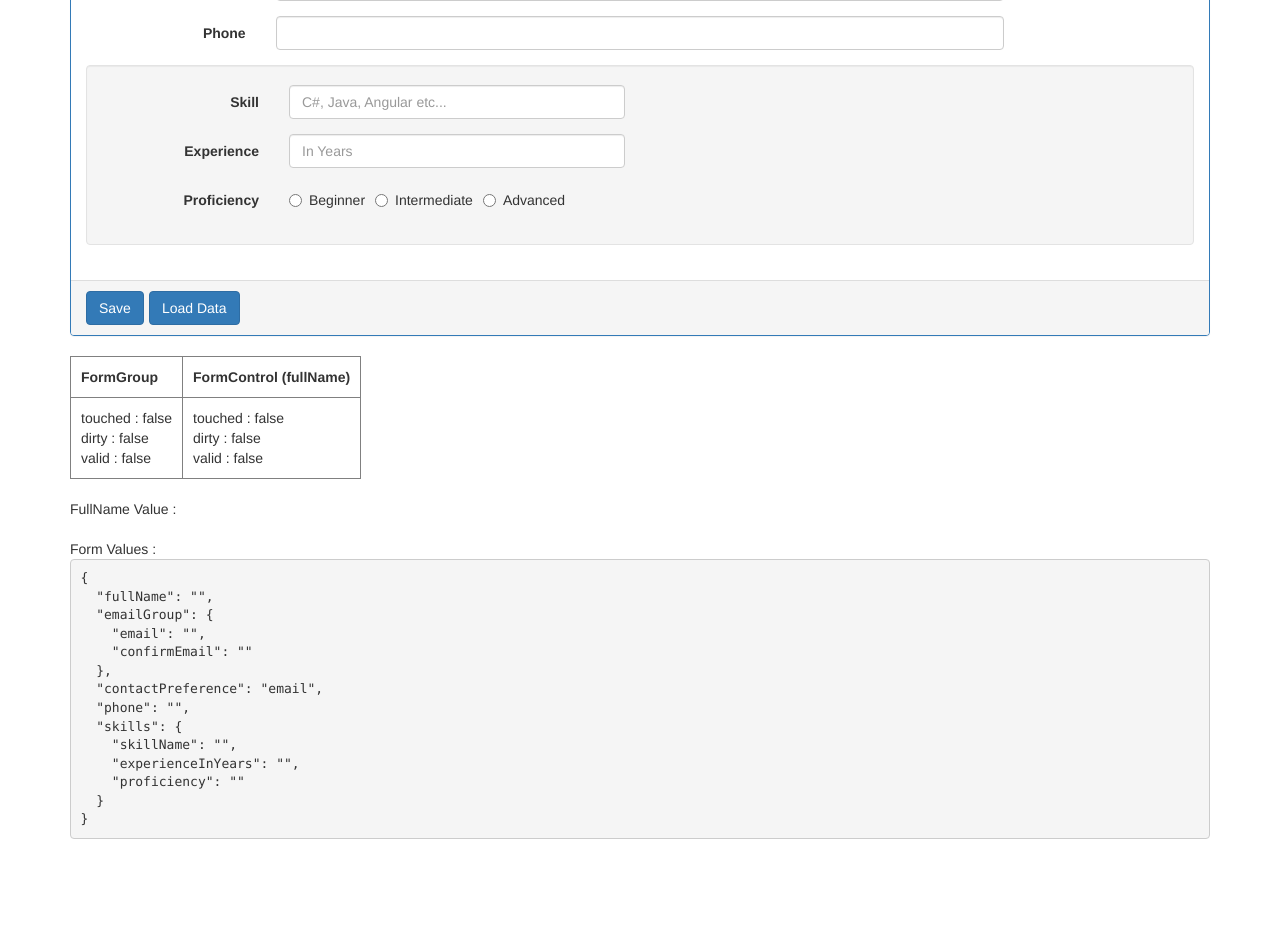
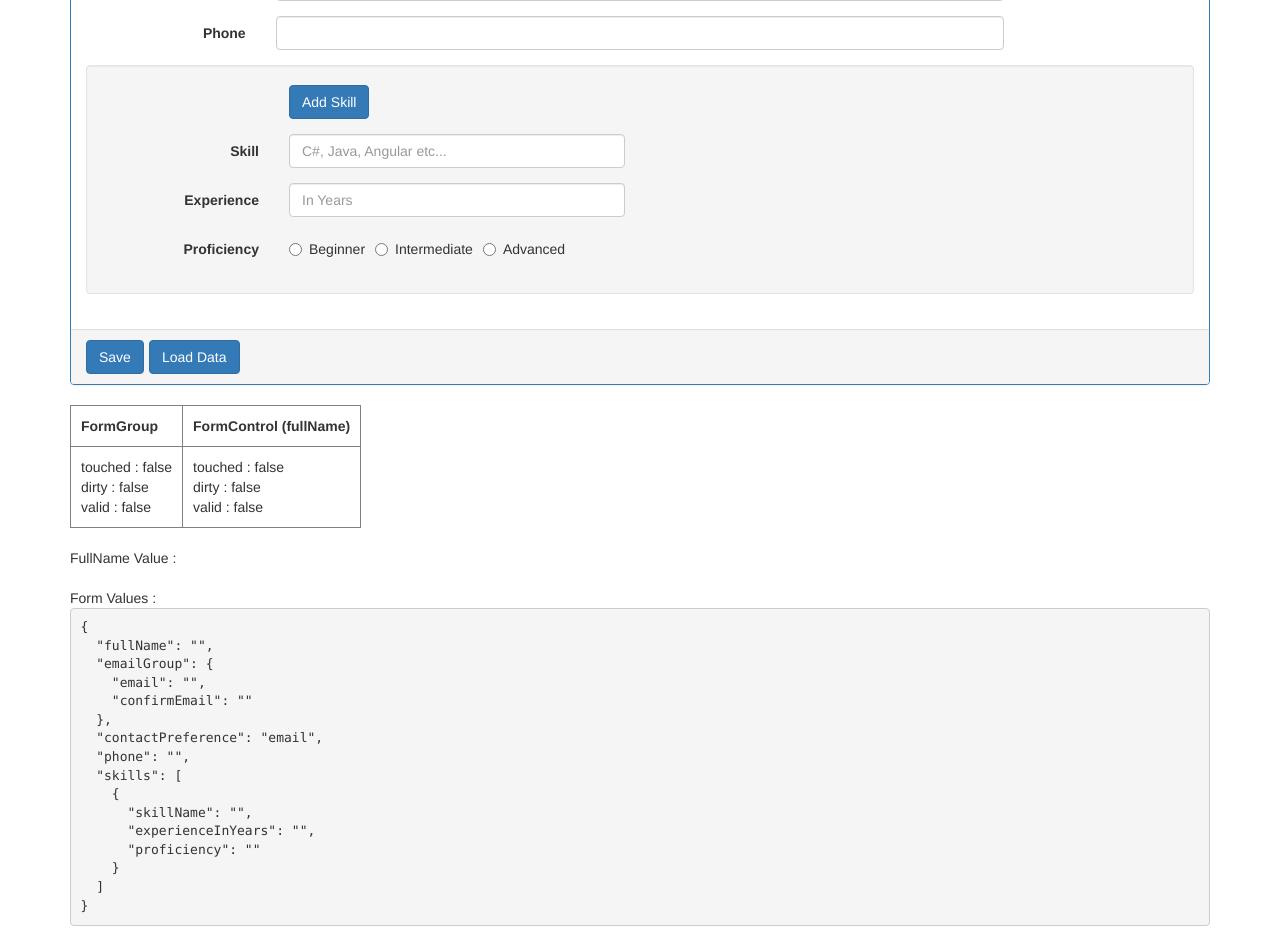
Before and after one commit to houh60/Angular6, an Angular app: page /create in a window 1280 px wide. Shown: the part 300-1236 px from the top of the page. Before the commit the page ends 1149 px from the top, so only its background shows below. Built offline with nearby package versions, Linux system fonts and the light colour scheme.

Commit message:
new changes

```diff
--- a/src/app/employee/create-employee/create-employee.component.html
+++ b/src/app/employee/create-employee/create-employee.component.html
@@ -62,45 +62,47 @@
       </div>
 
       <div class="well">
-        <div formGroupName="skills">
-          <div class="form-group" [ngClass]="{ 'has-error': formErrors.skillName }">
-            <label class="col-sm-2 control-label" for="skillName"> Skill </label>
-            <div class="col-sm-4">
-              <input type="text" class="form-control" id="skillName" formControlName="skillName" (blur)="logValidationErrors()" placeholder="C#, Java, Angular etc..." />
-              <span class="help-block" *ngIf="formErrors.skillName">
-                {{ formErrors.skillName }}
-              </span>
+        <div class="form-group">
+          <div class="col-md-offset-2 col-md-4">
+            <button type="button" class="btn btn-primary" (click)="addSkillButtonClicked()">Add Skill</button>
           </div>
         </div>
 
-          <div class="form-group" [ngClass]="{ 'has-error': formErrors.experienceInYears }">
-            <label class="col-sm-2 control-label" for="experienceInYears"> Experience </label>
+        <div formArrayName="skills" *ngFor="let skill of getSkillFormControls(); index as i">
+          <div [formGroupName]="i">
+            <div class="form-group" [ngClass]="{ 'has-error': getStatus(skill, 'skillName') }">
+              <label class="col-sm-2 control-label" [attr.for]="'skillName' + i"> Skill </label>
               <div class="col-sm-4">
-              <input type="text" class="form-control" id="experienceInYears" formControlName="experienceInYears" placeholder="In Years" (blur)="logValidationErrors()" />
-              <span class="help-block" *ngIf="formErrors.experienceInYears">
-                {{ formErrors.experienceInYears }}
-              </span>
+                <input type="text" class="form-control" [id]="'skillName' + i" formControlName="skillName" placeholder="C#, Java, Angular etc..." />
+                <span class="help-block" *ngIf="getErrors(skill, 'skillName')"> Skill Name is required </span>
               </div>
             </div>
 
-          <div class="form-group" [ngClass]="{ 'has-error': formErrors.proficiency }">
+            <div class="form-group" [ngClass]="{ 'has-error': getStatus(skill, 'experienceInYears') }">
+              <label class="col-sm-2 control-label" [attr.for]="'experienceInYears' + i"> Experience </label>
+              <div class="col-sm-4">
+                <input type="text" class="form-control" [id]="'experienceInYears' + i" formControlName="experienceInYears" placeholder="In Years" />
+                <span class="help-block" *ngIf="getErrors(skill, 'experienceInYears')"> Experience in years is required </span>
+              </div>
+            </div>
+
+            <div class="form-group" [ngClass]="{ 'has-error': getStatus(skill, 'proficiency') }">
               <label class="col-md-2 control-label">Proficiency</label>
               <div class="col-md-8">
                 <label class="radio-inline">
-                <input type="radio" value="beginner" formControlName="proficiency" (blur)="logValidationErrors()" />
+                  <input type="radio" value="beginner" formControlName="proficiency" />
                   Beginner
                 </label>
                 <label class="radio-inline">
-                <input type="radio" value="intermediate" formControlName="proficiency" (blur)="logValidationErrors()" />
+                  <input type="radio" value="intermediate" formControlName="proficiency" />
                   Intermediate
                 </label>
                 <label class="radio-inline">
-                <input type="radio" value="advanced" formControlName="proficiency" (blur)="logValidationErrors()" />
+                  <input type="radio" value="advanced" formControlName="proficiency" />
                   Advanced
                 </label>
-              <span class="help-block" *ngIf="formErrors.experienceInYears">
-                {{ formErrors.proficiency }}
-              </span>
+                <span class="help-block" *ngIf="getErrors(skill, 'proficiency')"> Proficiency is required </span>
+              </div>
             </div>
           </div>
         </div>
--- a/src/app/employee/create-employee/create-employee.component.ts
+++ b/src/app/employee/create-employee/create-employee.component.ts
@@ -33,28 +33,9 @@ export class CreateEmployeeComponent implements OnInit {
     phone: {
       'required': 'Phone is required.'
     },
-    skillName: {
-      'required': 'Skill Name is required.',
-    },
-    experienceInYears: {
-      'required': 'Experience is required.',
-    },
-    proficiency: {
-      'required': 'Proficiency is required.',
-    },
   };
 
-  formErrors: any = {
-    fullName: '',
-    emailGroup: '',
-    email: '',
-    emailMismatch: '',
-    confirmEmail: '',
-    phone: '',
-    skillName: '',
-    experienceInYears: '',
-    proficiency: '',
-  };
+  formErrors: any = {};
 
   constructor(
     private fb: FormBuilder
@@ -69,11 +50,9 @@ export class CreateEmployeeComponent implements OnInit {
       }, { validator: matchEmail }),
       contactPreference: ['email'],
       phone: [''],
-      skills: this.fb.group({
-        skillName: ['', Validators.required],
-        experienceInYears: ['', Validators.required],
-        proficiency: ['', Validators.required]
-      })
+      skills: this.fb.array([
+        this.addSkillFormGroup()
+      ])
     })
 
     this.employeeForm.get('contactPreference')?.valueChanges
@@ -84,6 +63,32 @@ export class CreateEmployeeComponent implements OnInit {
     this.employeeForm.valueChanges.subscribe(() => {
       this.logValidationErrors(this.employeeForm);
     })
+  }
+
+  addSkillButtonClicked() {
+    (this.employeeForm.get('skills') as FormArray).push(this.addSkillFormGroup())
+  }
+
+  addSkillFormGroup(): FormGroup {
+    return this.fb.group({
+      skillName: ['', Validators.required],
+      experienceInYears: ['', Validators.required],
+      proficiency: ['', Validators.required]
+    })
+  }
+
+  getSkillFormControls() {
+    return (this.employeeForm.get('skills') as FormArray).controls
+  }
+
+  getStatus(group: any, key: any) {
+    const g = group.get(key);
+    return g && g.invalid && g.touched
+  }
+
+  getErrors(group: any, key: any) {
+    const g = group.get(key);
+    return g && g.touched && g.errors && g.errors['required']
   }
 
   logValidationErrors(group: FormGroup = this.employeeForm): void {
@@ -105,43 +110,41 @@ export class CreateEmployeeComponent implements OnInit {
   }
 
   onContactPrefernceChange(selectedContactType: string) {
-    const emailFormControl = this.employeeForm.get('email');
-    const confirmEmailFormControl = this.employeeForm.get('confirmEmail');
     const phoneFormControl = this.employeeForm.get('phone');
-    if (emailFormControl && confirmEmailFormControl && phoneFormControl) {
-      if (selectedContactType === 'phone') {
-        emailFormControl.clearValidators();
-        confirmEmailFormControl.clearValidators();
-        phoneFormControl.setValidators(Validators.required);
-      } else if (selectedContactType === 'email') {
-        emailFormControl.setValidators([Validators.required, CustomValidator.emailDomain(this.requiredDomainName)]);
-        confirmEmailFormControl.setValidators([Validators.required, CustomValidator.emailDomain(this.requiredDomainName)]);
-        phoneFormControl.clearValidators();
-      }
-      emailFormControl.updateValueAndValidity();
-      confirmEmailFormControl.updateValueAndValidity();
-      phoneFormControl.updateValueAndValidity();
+
+    const emailFormGroup = this.employeeForm.get('emailGroup');
+    const emailFormControl = emailFormGroup?.get('email');
+    const confirmEmailFormControl = emailFormGroup?.get('confirmEmail');
+
+    if (selectedContactType === 'phone') {
+      emailFormControl?.clearValidators();
+      confirmEmailFormControl?.clearValidators();
+      phoneFormControl?.setValidators(Validators.required);
+    } else if (selectedContactType === 'email') {
+      emailFormControl?.setValidators([Validators.required, CustomValidator.emailDomain(this.requiredDomainName)]);
+      confirmEmailFormControl?.setValidators([Validators.required, CustomValidator.emailDomain(this.requiredDomainName)]);
+      phoneFormControl?.clearValidators();
     }
-  }
-
-  getControlStatus(controName: string) {
-    const el = this.employeeForm.get(controName);
-    return el && (el.touched || el.dirty) && el.errors;
-  }
-
-  getErrorsRequired(controName: string) {
-    const el = this.employeeForm.get(controName);
-    return el && el.errors && el.errors['required'];
-  }
-
-  getErrorsLength(controName: string) {
-    const el = this.employeeForm.get(controName);
-    return el && el.errors && (el.errors['minlength'] || el.errors['maxlength']);
+    emailFormControl?.updateValueAndValidity();
+    confirmEmailFormControl?.updateValueAndValidity();
+    phoneFormControl?.updateValueAndValidity();
   }
 
   onLoadData() {
-    // this.logValidationErrors(this.employeeForm);
-    // console.log("this.formErrors: ", this.formErrors);
+    const formArray = new FormArray([
+      new FormControl('John', Validators.required),
+      new FormGroup({
+        country: new FormControl('', Validators.required),
+      }),
+      new FormArray([]),
+    ]);
+
+    const formGroup = this.fb.group([
+      new FormControl('John', Validators.required),
+      new FormControl('IT', Validators.required),
+      new FormControl('Male', Validators.required),
+    ]);
+
   }
 
   onSubmit() {
```
Lines whose indentation alone changed are shown as unchanged.
